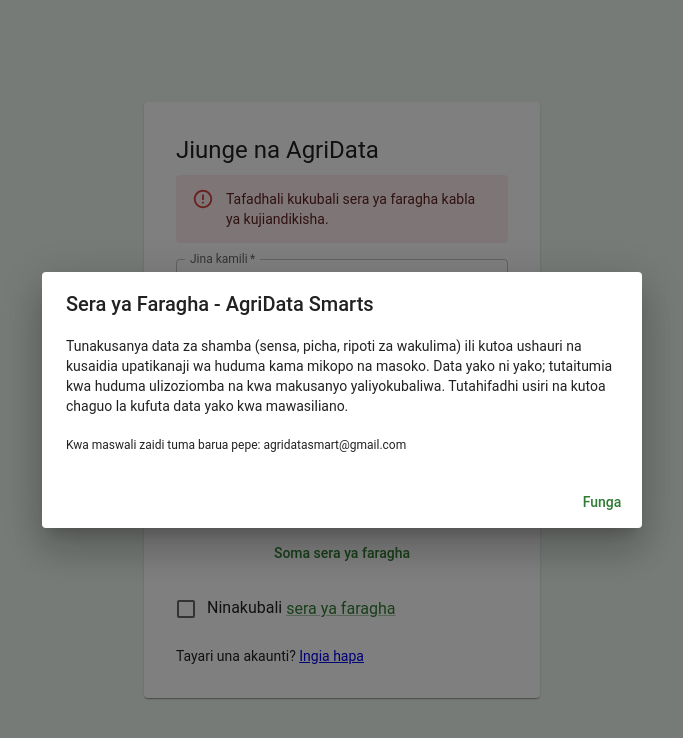
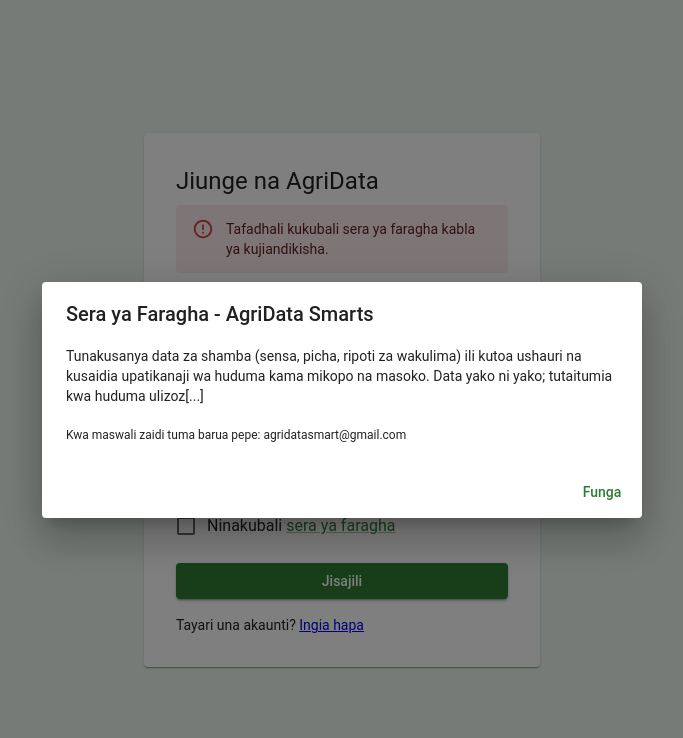
Before and after one commit to mtuibright29-african/agridata-smarts, a React (Vite) app in the folder frontend/: page /register in a window 1280 px wide. Both pictures are taken after typing "Sample", "Sample", "Sample123" into the empty fields and a click on the button "sera ya faragha". Shown: the top 738 px of the page, without its empty margins (298-981 px from the left). Built offline with nearby package versions, Linux system fonts and the light colour scheme; no server answers.

Commit message:
Enhancement: Add frontend validation and loading state to Register component

```diff
--- a/frontend/src/pages/Register.jsx
+++ b/frontend/src/pages/Register.jsx
@@ -1,6 +1,6 @@
 import React, { useState } from 'react';
 import { useNavigate, Link } from 'react-router-dom';
-import { Box, Container, TextField, Button, Typography, Paper, Alert, Dialog, DialogTitle, DialogContent, DialogActions, Checkbox, FormControlLabel, Link as MuiLink } from '@mui/material';
+import { Box, Container, TextField, Button, Typography, Paper, Alert, Dialog, DialogTitle, DialogContent, DialogActions, Checkbox, FormControlLabel, Link as MuiLink, CircularProgress } from '@mui/material';
 import axios from 'axios';
 
 function Register({ setIsAuthenticated, setUserRole }) {
@@ -9,24 +9,68 @@
   const [phoneNumber, setPhoneNumber] = useState('');
   const [password, setPassword] = useState('');
   const [error, setError] = useState('');
+  const [success, setSuccess] = useState('');
   const [consentOpen, setConsentOpen] = useState(false);
   const [accepted, setAccepted] = useState(false);
+  const [loading, setLoading] = useState(false);
 
   const handleSubmit = async (event) => {
     event.preventDefault();
     setError('');
+    setSuccess('');
+
+    // Frontend validation
+    if (!name.trim()) {
+      setError('Jina kamili ni lazima');
+      return;
+    }
+
+    if (!phoneNumber.trim()) {
+      setError('Nambari ya simu ni lazima');
+      return;
+    }
+
+    if (!password.trim()) {
+      setError('Nywila ni lazima');
+      return;
+    }
+
+    if (password.length < 4) {
+      setError('Nywila lazima iwe na angalau herufi 4');
+      return;
+    }
+
+    if (!accepted) {
+      setError('Tafadhali kukubali sera ya faragha kabla ya kujiandikisha.');
+      return;
+    }
+
+    setLoading(true);
     try {
-      if (!accepted) return setError('Tafadhali kukubali sera ya faragha kabla ya kujiandikisha.');
-      const response = await axios.post(`${import.meta.env.VITE_API_URL}/api/auth/register`, { name, phoneNumber, password });
+      const response = await axios.post(`${import.meta.env.VITE_API_URL}/api/auth/register`, {
+        name: name.trim(),
+        phoneNumber: phoneNumber.trim(),
+        password: password.trim()
+      });
+
       const { token, user } = response.data;
       localStorage.setItem('token', token);
       localStorage.setItem('userRole', user.role);
       localStorage.setItem('phoneNumber', user.phoneNumber);
       setIsAuthenticated?.(true);
       setUserRole?.(user.role);
-      navigate('/dashboard');
+      setSuccess('Kusajili kumefanikiwa! Dirisha linafungwa...');
+
+      // Redirect after 1.5 seconds
+      setTimeout(() => {
+        navigate('/dashboard');
+      }, 1500);
     } catch (err) {
-      setError(err.response?.data?.message || 'Imeshindikana kusajili. Jaribu tena.');
+      const errorMsg = err.response?.data?.message || 'Imeshindikana kusajili. Jaribu tena.';
+      setError(errorMsg);
+      console.error('Registration error:', err);
+    } finally {
+      setLoading(false);
     }
   };
 
@@ -36,6 +80,8 @@
         <Paper sx={{ p: 4 }}>
           <Typography variant="h5" gutterBottom>Jiunge na AgriData</Typography>
           {error && <Alert severity="error" sx={{ mb: 2 }}>{error}</Alert>}
+          {success && <Alert severity="success" sx={{ mb: 2 }}>{success}</Alert>}
+
           <Box component="form" onSubmit={handleSubmit} sx={{ display: 'grid', gap: 2 }}>
             <TextField
               label="Jina kamili"
@@ -43,6 +89,8 @@
               onChange={(e) => setName(e.target.value)}
               required
               fullWidth
+              disabled={loading}
+              placeholder="Jina lako kamili"
             />
             <TextField
               label="Nambari ya simu"
@@ -50,6 +98,8 @@
               onChange={(e) => setPhoneNumber(e.target.value)}
               required
               fullWidth
+              disabled={loading}
+              placeholder="0987657655"
             />
             <TextField
               label="Nywila"
@@ -58,27 +108,39 @@
               onChange={(e) => setPassword(e.target.value)}
               required
               fullWidth
+              disabled={loading}
+              placeholder="Angalau herufi 4"
             />
-            <Button type="submit" variant="contained" color="primary" fullWidth>
-              Jisajili
+
+            <FormControlLabel
+              control={<Checkbox checked={accepted} onChange={(e) => setAccepted(e.target.checked)} disabled={loading} />}
+              label={<span>Ninakubali <MuiLink component="button" onClick={() => setConsentOpen(true)} disabled={loading}>sera ya faragha</MuiLink></span>}
+            />
+
+            <Button
+              type="submit"
+              variant="contained"
+              color="primary"
+              fullWidth
+              disabled={loading}
+              sx={{ position: 'relative' }}
+            >
+              {loading ? <CircularProgress size={24} sx={{ mr: 1 }} /> : ''}
+              {loading ? 'Inasajili...' : 'Jisajili'}
             </Button>
-            <Button variant="text" onClick={() => setConsentOpen(true)} sx={{ mt: 1 }}>
-              Soma sera ya faragha
-            </Button>
-            <FormControlLabel
-              control={<Checkbox checked={accepted} onChange={(e) => setAccepted(e.target.checked)} />}
-              label={<span>Ninakubali <MuiLink component="button" onClick={() => setConsentOpen(true)}>sera ya faragha</MuiLink></span>} />
           </Box>
+
           <Typography variant="body2" sx={{ mt: 2 }}>
             Tayari una akaunti? <Link to="/login">Ingia hapa</Link>
           </Typography>
         </Paper>
       </Container>
+
       <Dialog open={consentOpen} onClose={() => setConsentOpen(false)} fullWidth>
         <DialogTitle>Sera ya Faragha - AgriData Smarts</DialogTitle>
         <DialogContent>
           <Typography variant="body2" paragraph>
-            Tunakusanya data za shamba (sensa, picha, ripoti za wakulima) ili kutoa ushauri na kusaidia upatikanaji wa huduma kama mikopo na masoko. Data yako ni yako; tutaitumia kwa huduma ulizoziomba na kwa makusanyo yaliyokubaliwa. Tutahifadhi usiri na kutoa chaguo la kufuta data yako kwa mawasiliano.
+            Tunakusanya data za shamba (sensa, picha, ripoti za wakulima) ili kutoa ushauri na kusaidia upatikanaji wa huduma kama mikopo na masoko. Data yako ni yako; tutaitumia kwa huduma ulizoz[...]
           </Typography>
           <Typography variant="caption">Kwa maswali zaidi tuma barua pepe: agridatasmart@gmail.com</Typography>
         </DialogContent>
```
